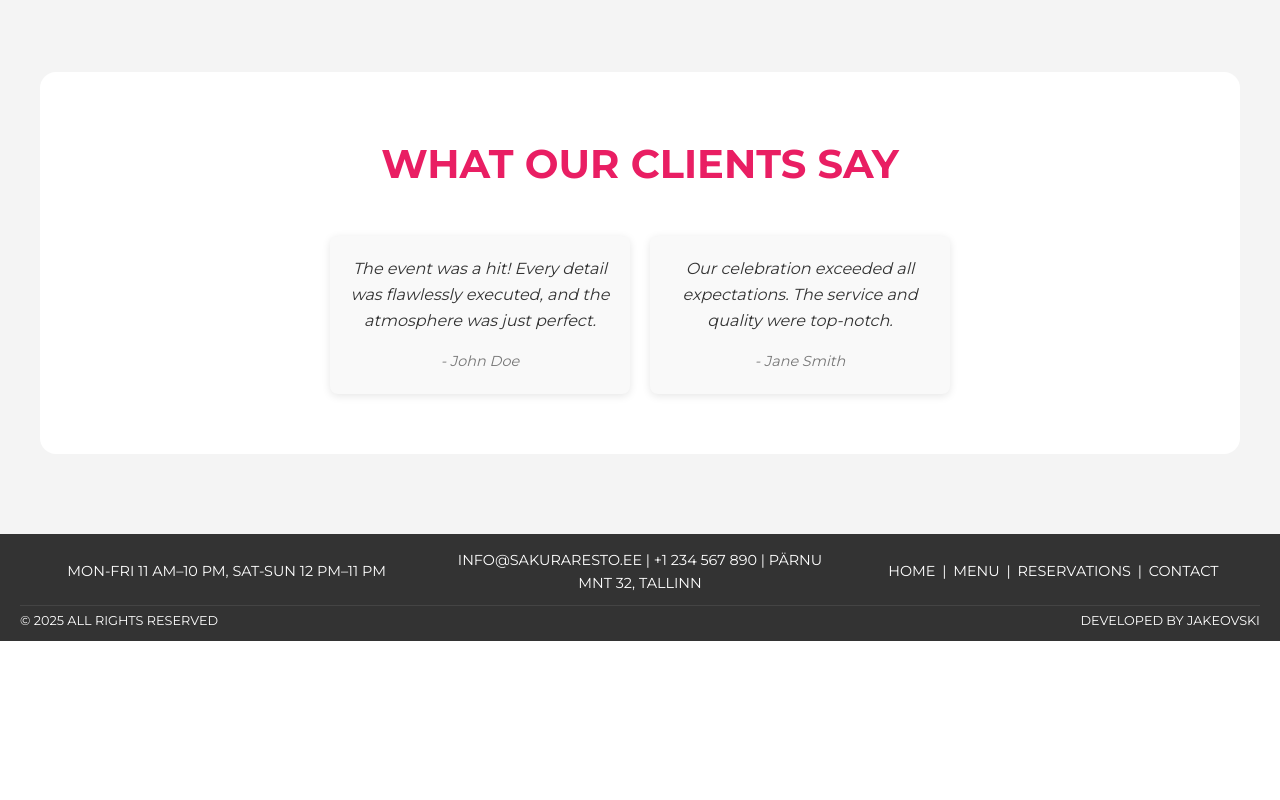
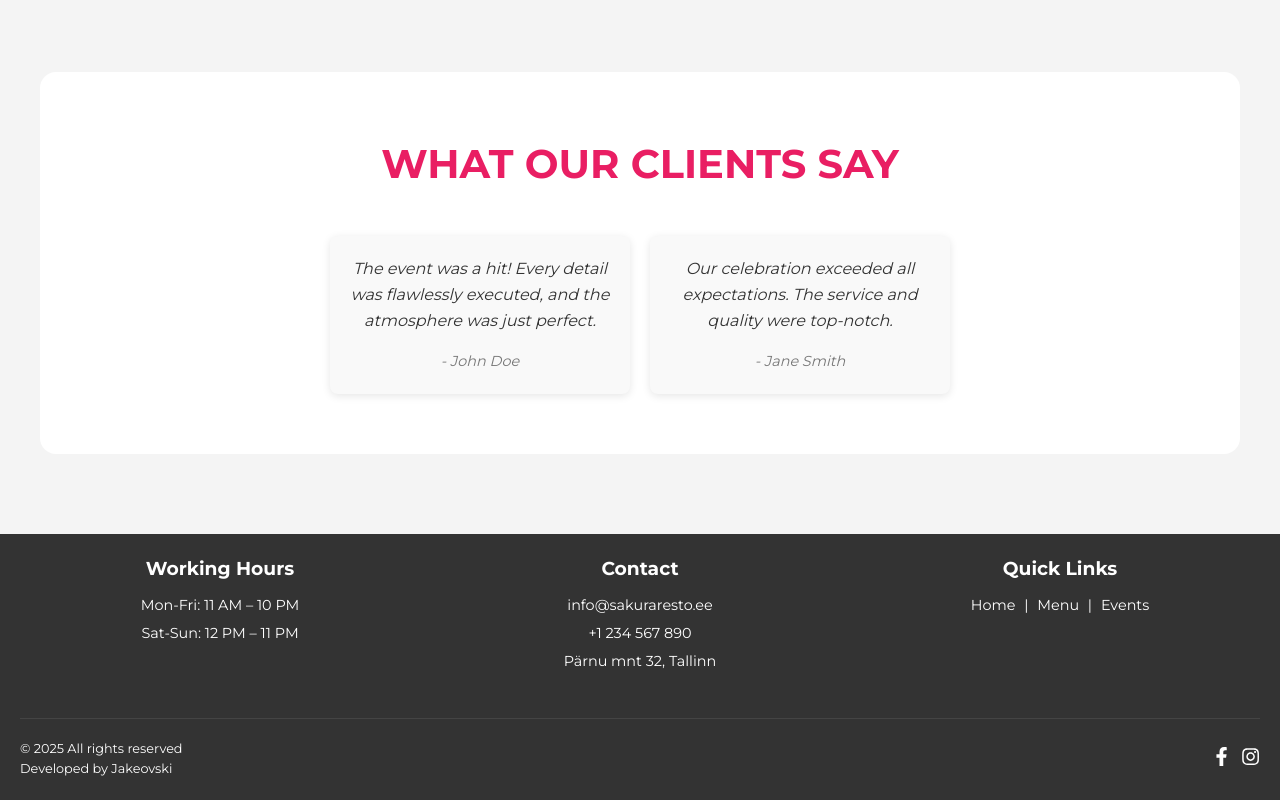
Before and after one commit to CrazyGaffer/Sakura_Resto, a React (Vite) app: page / in a window 1280 px wide. Shown: the part 4074-4874 px from the top of the page. Before the commit the page ends 4715 px from the top, so only its background shows below. Built offline with nearby package versions, Linux system fonts and the light colour scheme.

Commit message:
Few improvements

```diff
--- a/src/components/Footer.css
+++ b/src/components/Footer.css
@@ -4,56 +4,77 @@
     background-color: #333;
     color: #fff;
     font-family: 'Montserrat', sans-serif;
-    text-transform: uppercase;
-    padding: 10px 20px; /* Reduced padding for a more compact look */
+    padding: 20px;
 }
 
-/* Main container holding all info */
-.footer-container {
-    display: flex;
-    flex-wrap: wrap;
-    justify-content: space-between;
-    align-items: center;
+.footer-top {
+    display: grid;
+    grid-template-columns: repeat(3, 1fr);
+    gap: 20px;
+    text-align: center;
+    padding-bottom: 20px;
+}
+
+.footer-top h3 {
+    margin-bottom: 10px;
+    font-weight: 700;
+}
+
+.footer-top p {
+    margin: 5px 0;
     font-size: 0.9rem;
 }
 
-/* Each info block */
-.footer-item {
-    margin: 5px 10px;
-    flex: 1;
-    text-align: center;
-}
-
-/* Links styling */
-.footer-item a {
+.footer-top a {
     color: #fff;
     text-decoration: none;
-    margin: 0 3px;
+    margin: 0 5px;
     transition: color 0.3s;
 }
 
-.footer-item a:hover {
+.footer-top a:hover {
     color: #aaa;
     text-decoration: underline;
 }
 
-/* Bottom section with copyright/developer info */
 .footer-bottom {
     display: flex;
     justify-content: space-between;
+    align-items: center;
+    margin-top: 20px;
     border-top: 1px solid #444;
-    padding-top: 5px;
-    margin-top: 5px;
+    padding-top: 20px;
     font-size: 0.8rem;
 }
 
+.footer-info {
+    display: flex;
+    flex-direction: column;
+}
+
+.footer-socials a {
+    color: #fff;
+    margin-left: 10px;
+    font-size: 1.2rem;
+    transition: color 0.3s;
+}
+
+.footer-socials a:hover {
+    color: #aaa;
+}
+
 /* Responsive adjustments */
-@media (max-width: 600px) {
-    .footer-container {
-        flex-direction: column;
+@media (max-width: 768px) {
+    .footer-top {
+        grid-template-columns: 1fr;
     }
+
     .footer-bottom {
         flex-direction: column;
         text-align: center;
     }
+
+    .footer-socials {
+        margin-top: 10px;
+    }
 }
--- a/src/components/Footer.jsx
+++ b/src/components/Footer.jsx
@@ -1,27 +1,43 @@
 import './Footer.css';
+import { FaFacebookF, FaTwitter, FaInstagram } from 'react-icons/fa';
 
 function Footer() {
     return (
         <footer className="footer">
-            <div className="footer-container">
-                <div className="footer-item">
-                    <span>Mon-Fri 11 AM–10 PM, Sat-Sun 12 PM–11 PM</span>
+            <div className="footer-top">
+                <div className="footer-hours">
+                    <h3>Working Hours</h3>
+                    <p>Mon-Fri: 11 AM – 10 PM</p>
+                    <p>Sat-Sun: 12 PM – 11 PM</p>
                 </div>
-                <div className="footer-item">
-                    <span>info@sakuraresto.ee | +1 234 567 890 | Pärnu mnt 32, Tallinn</span>
+                <div className="footer-contact">
+                    <h3>Contact</h3>
+                    <p>info@sakuraresto.ee</p>
+                    <p>+1 234 567 890</p>
+                    <p>Pärnu mnt 32, Tallinn</p>
                 </div>
-                <div className="footer-item">
-                    <span>
-            <a href="#home">Home</a> |{' '}
+                <div className="footer-links">
+                    <h3>Quick Links</h3>
+                    <p>
+                        <a href="#home">Home</a> |{' '}
                         <a href="#menu">Menu</a> |{' '}
-                        <a href="#reservations">Reservations</a> |{' '}
-                        <a href="#contact">Contact</a>
-          </span>
+                        <a href="#events">Events</a>
+                    </p>
                 </div>
             </div>
             <div className="footer-bottom">
-                <span>&copy; {new Date().getFullYear()} All rights reserved</span>
-                <span>Developed by Jakeovski</span>
+                <div className="footer-info">
+                    <span>&copy; {new Date().getFullYear()} All rights reserved</span>
+                    <span>Developed by Jakeovski</span>
+                </div>
+                <div className="footer-socials">
+                    <a href="https://facebook.com" aria-label="Facebook">
+                        <FaFacebookF />
+                    </a>
+                    <a href="https://instagram.com" aria-label="Instagram">
+                        <FaInstagram />
+                    </a>
+                </div>
             </div>
         </footer>
     );
--- a/src/components/Navbar.jsx
+++ b/src/components/Navbar.jsx
@@ -28,7 +28,7 @@ const Navbar = () => {
                         {navItems.map(item => (
                             <li key={item}>
                                 <ScrollLink
-                                    to={item.toLowerCase()}
+                                    to={item === 'Contact' ? 'footer' : item.toLowerCase()}
                                     smooth={true}
                                     duration={150}
                                     onClick={closeMenu}
```
